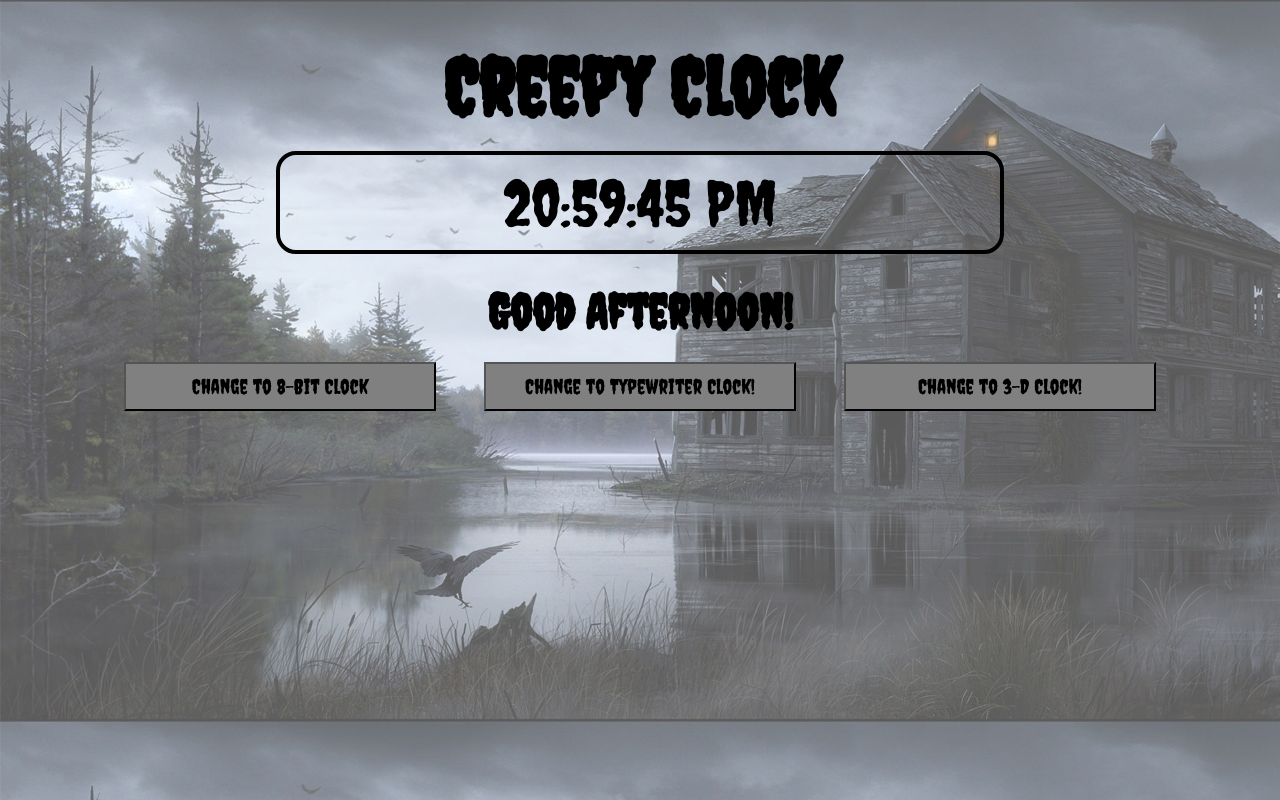
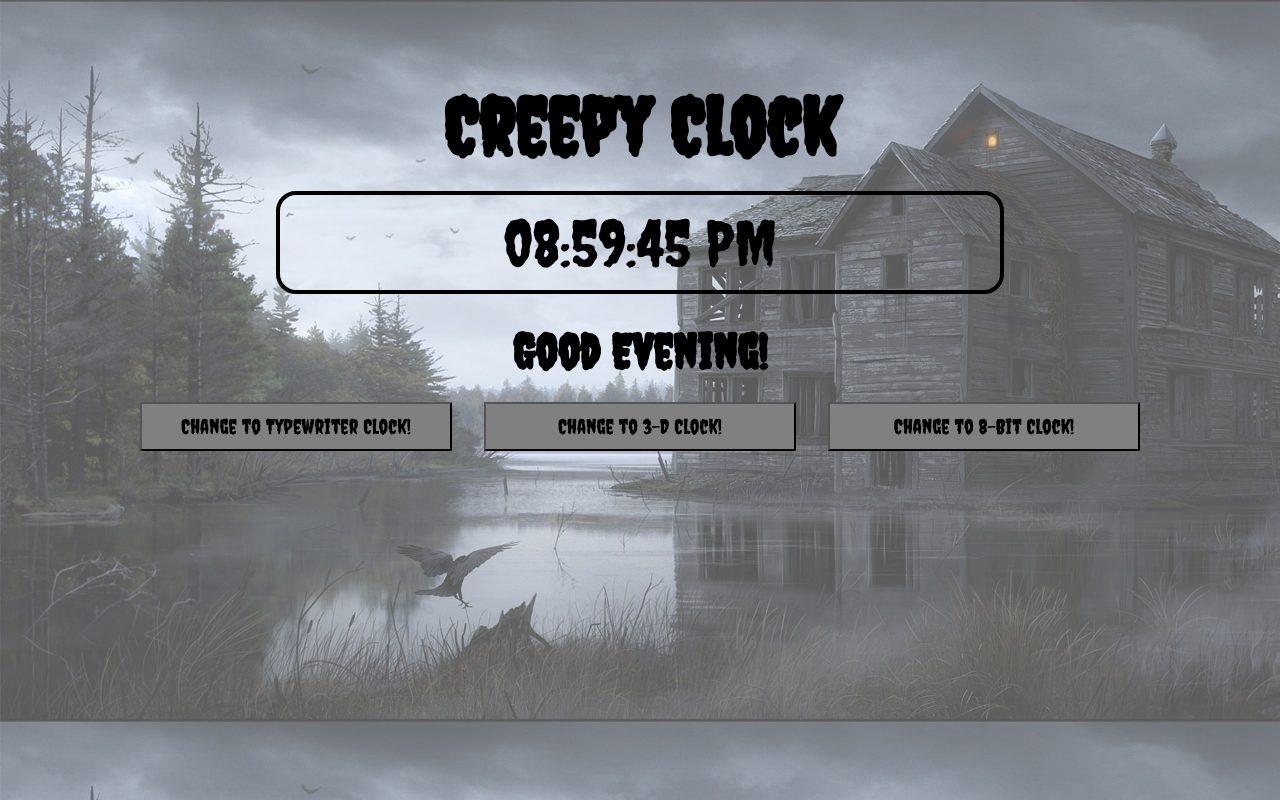
Before and after one commit to pandmbake/8-Bit-Clock, a plain HTML site: page index.html in a window 1280 px wide. Both pictures are taken after a click on the button "Change to Creepy Clock!". Drawn offline with Linux system fonts and the light colour scheme; a web font is replaced by a local one.

Commit message:
fix buttons and h2 top margin

```diff
--- a/index.html
+++ b/index.html
@@ -36,6 +36,8 @@
         <button type="button" id="creepy" onclick="creepy()">Change to Creepy Clock!</button>
         <button type="button" id="typewriter" onclick="typewriter()">Change to Typewriter Clock!</button>
         <button type="button" id="dimensional" onclick="dimensional()">Change to 3-D Clock!</button>
+        <button type="button" id="eightBit" onclick="resetColors()">Change to 8-Bit Clock!</button>
+
     </div><br><br>
 
 
--- a/script.js
+++ b/script.js
@@ -7,7 +7,7 @@ function showTime() {
     am_pm = "AM";
 
     if (hour >= 12) {
-        //hour -= 12;
+        hour -= 12;
         am_pm = "PM";
     }
     if (hour == 0) {
@@ -45,6 +45,11 @@ function showTime() {
         }
 
           function resetColors() {
+            document.getElementById('eightBit').style.display = 'none';
+            document.getElementById('dimensional').style.display = 'flex';
+            document.getElementById('typewriter').style.display = "flex";
+            document.getElementById('dimensional').style.display = 'flex';
+            document.getElementById('creepy').style.display = 'flex';
             document.getElementById('h2').style.color = 'orange';
             document.getElementById('h2').style.fontSize = '3em';
             document.getElementById('h2').style.marginTop = '2em';
@@ -86,7 +91,7 @@ function showTime() {
             document.getElementById('main').style.backgroundImage = 'url("images/spooky-2.jpeg")';
             document.getElementById('h2').innerHTML = "Creepy Clock";
             document.getElementById('h2').style.fontSize = "5em";
-            document.getElementById('h2').style.marginTop = ".5em";
+            document.getElementById('h2').style.marginTop = "1em";
             document.getElementById('clock').style.fontSize = "4em";
             document.getElementById('greeting').style.fontSize = "3em";
             document.getElementById('greeting').style.marginTop = ".6em";
@@ -95,8 +100,6 @@ function showTime() {
             document.getElementById('clock').style.border = "4px solid black";
             document.getElementById('clock').style.color = "black";
             document.getElementById('clock').style.marginTop = "-1em";
-            document.getElementById('creepy').style.fontFamily = "'Creepster', cursive";
-            document.getElementById('creepy').innerHTML = "Change to 8-Bit Clock";
             document.getElementById('typewriter').style.fontFamily = "'Creepster', cursive";
             document.getElementById('dimensional').style.fontFamily = "'Creepster', cursive";
             document.getElementById('creepy').style.fontSize = "1.3em";
@@ -106,6 +109,15 @@ function showTime() {
             document.getElementById('typewriter').style.width = "15em";
             document.getElementById('dimensional').style.width = "15em";
             document.getElementById('greeting').style.marginBottom = "-.2em";
+            document.getElementById('eightBit').style.display = "flex";
+            document.getElementById('eightBit').style.fontFamily = "'Creepster', cursive";
+            document.getElementById('eightBit').style.fontSize = '1.3em';
+            document.getElementById('eightBit').style.width = "15em";
+            document.getElementById('creepy').style.display = "none";
+            document.getElementById('typewriter').style.display = "flex";
+            document.getElementById('dimensional').style.display = "flex";
+
+
 
           }
 
@@ -117,7 +129,7 @@ function showTime() {
             document.getElementById('main').style.backgroundSize = 'cover';
             document.getElementById('h2').innerHTML = "Typewriter Clock";
             document.getElementById('h2').style.fontSize = "4em";
-            document.getElementById('h2').style.marginTop = ".9em";
+            document.getElementById('h2').style.marginTop = "1.5em";
             document.getElementById('clock').style.fontSize = "4em";
             document.getElementById('greeting').style.fontSize = "3em";
             document.getElementById('greeting').style.marginTop = ".77em";
@@ -135,6 +147,14 @@ function showTime() {
             document.getElementById('typewriter').style.width = "16em";
             document.getElementById('dimensional').style.width = "15em";
             document.getElementById('greeting').style.marginBottom = "-.2em";
+            document.getElementById('eightBit').style.display = "flex";
+            document.getElementById('eightBit').style.fontFamily = "'Special Elite', cursive";
+            document.getElementById('eightBit').style.fontSize = '1.3em';
+            document.getElementById('eightBit').style.width = "15em";
+            document.getElementById('typewriter').style.display = "none";
+            document.getElementById('creepy').style.display = 'flex';
+            document.getElementById('dimensional').style.display = 'flex';
+
 
           }
 
@@ -146,7 +166,7 @@ function showTime() {
             document.getElementById('main').style.backgroundSize = 'cover';
             document.getElementById('h2').innerHTML = "3-D Clock";
             document.getElementById('h2').style.fontSize = "4em";
-            document.getElementById('h2').style.marginTop = ".2em";
+            document.getElementById('h2').style.marginTop = "1em";
             document.getElementById('clock').style.fontSize = "3.5em";
             document.getElementById('greeting').style.fontSize = "2.5em";
             document.getElementById('greeting').style.marginTop = ".40em";
@@ -164,7 +184,16 @@ function showTime() {
             document.getElementById('typewriter').style.width = "16em";
             document.getElementById('dimensional').style.width = "15em";
             document.getElementById('greeting').style.marginBottom = "-.2em";
+            document.getElementById('eightBit').style.display = "flex";
+            document.getElementById('eightBit').style.fontFamily = "'Nabla', cursive";
+            document.getElementById('eightBit').style.fontSize = '1.3em';
+            document.getElementById('eightBit').style.width = "15em";
+            document.getElementById('dimensional').style.display = "none";
+            document.getElementById('typewriter').style.display = "flex";
+            document.getElementById('creepy').style.display = "flex";
           }
+
+          creepy.addEventListener('click', resetColors());
 
 
           //font-family: 'Creepster', cursive;
--- a/style.css
+++ b/style.css
@@ -35,16 +35,32 @@ h3 {
 
 .styleButtons {
     display: flex;
-    margin: auto;
     justify-content: center;
-    gap: 3em;
+    gap: 2em;
 }
 
 #creepy, #typewriter, #dimensional {
+    display: flex;
+    justify-content: center;
     font-family: 'Press Start 2P', cursive;
     cursor: pointer;
     background-color: grey;
     padding: 10px;
-    width: 30em;
-    font-size: .7em;
+    width: 25em;
+    font-size: .5em;
+
 }
+
+#eightBit {
+    display: flex;
+    justify-content: center;
+    font-family: 'Press Start 2P', cursive;
+    cursor: pointer;
+    background-color: grey;
+    padding: 10px;
+    width: 25em;
+    font-size: .5em;
+    display: none;
+
+
+}
```
